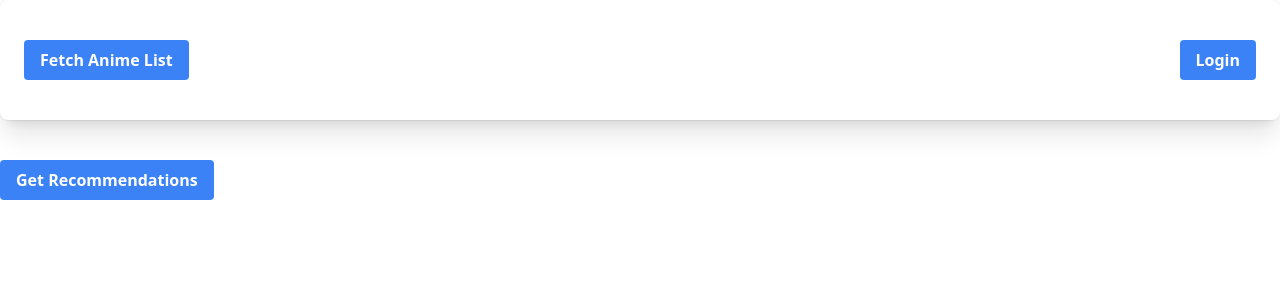
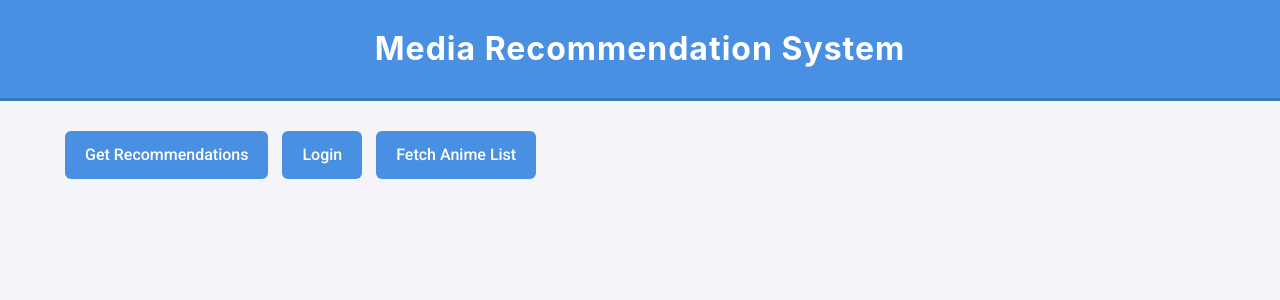
Before and after one commit to dasuzuki1/Media-Recommender, a Flask app: page /dashboard in a window 1280 px wide. Shown: the top 300 px of the page. Run offline with Flask 3, Linux system fonts and the light colour scheme; the visitor is signed in with stand-in values (Sample User, id 1).

Commit message:
Improved upon Website UI, added images to corresponding recommended media.

```diff
--- a/src/frontend/templates/dashboard.html
+++ b/src/frontend/templates/dashboard.html
@@ -1,64 +1,115 @@
 <!DOCTYPE html>
-<html lang="en" class="dark:bg-slate-800">
 <head>
     <link href="../static/css/styles.css" rel="stylesheet">
     <meta charset="UTF-8">
     <meta name="viewport" content="width=device-width, initial-scale=1.0">
     <title>Dashboard</title>
+    <link href="https://fonts.googleapis.com/css2?family=Roboto:wght@400;500;700&display=swap" rel="stylesheet">
+    <style>
+        body {
+            font-family: 'Roboto', sans-serif;
+            background-color: #f4f4f9;
+            color: #333;
+        }
+        .container {
+            max-width: 1200px;
+            margin: 0 auto;
+            padding: 20px;
+        }
+        .header {
+    background-color: #4a90e2;
+    color: white;
+    padding: 25px;
+    text-align: center;
+    font-family: 'Inter', sans-serif;
+    font-size: 32px; /* Larger for better hierarchy */
+    font-weight: 700;
+    letter-spacing: 1px;
+    border-bottom: 3px solid #357ab8; /* Adds slight depth */
+}
+
+
+.btn {
+    background-color: #4a90e2;
+    color: white;
+    padding: 12px 20px;
+    margin: 10px 5px;
+    border: none;
+    border-radius: 6px;
+    cursor: pointer;
+    font-size: 16px;
+    font-weight: 500;
+    transition: all 0.3s ease;
+}
+
+.btn:hover {
+    background-color: #357ab8;
+    transform: scale(1.05); /* Slight pop effect */
+}
+
+        .btn:hover {
+            background-color: #357ab8;
+        }
+        .recommendations {
+            margin-top: 20px;
+        }
+        .recommendation-item {
+            background-color: white;
+            padding: 15px;
+            margin-bottom: 10px;
+            border-radius: 5px;
+            box-shadow: 0 2px 4px rgba(0, 0, 0, 0.1);
+            display: flex;
+            align-items: center;
+            opacity: 0;
+            transform: translateY(20px);
+            animation: fadeInSlideUp 3s forwards;
+
+        }
+        .recommendation-item:hover {
+    transform: translateY(-5px); /* Lift effect on hover */
+}
+        .recommendation-item img {
+            width: 100px;
+            height: auto;
+            margin-right: 15px;
+            border-radius: 5px;
+        }
+        @keyframes fadeInSlideUp {
+            to {
+                opacity: 1;
+                transform: translateY(0);
+            }
+        }
+    </style>
 </head>
-<div id="outer">
-    <div class="bg-white dark:bg-slate-800 rounded-lg px-6 py-10 ring-1 ring-slate-900/5 shadow-xl flex items-center justify-between">
-      <button
-        class="btn bg-blue-500 hover:bg-blue-600 text-white font-bold py-2 px-4 rounded"
-        onclick="fetchAnimeList()"
-      >
-        Fetch Anime List
-      </button>
-      <button
-        class="bg-blue-500 hover:bg-blue-600 text-white font-bold py-2 px-4 rounded"
-        onclick="login()"
-      >
-        Login
-      </button>
+<body>
+    <div class="header">
+        <h1>Media Recommendation System</h1>
+    </div>
+    <div class="container">
+        <button class="btn" id="fetchRecommendations">Get Recommendations</button>
+        <button class="btn" onclick="login()">Login</button>
+        <button class="btn" onclick="fetchAnimeList()">Fetch Anime List</button>
+
+        <div id="recommendationsContainer" class="recommendations">
+            <!-- Recommendations will be appended here -->
         </div>
     </div>
-
-<body>
-    <div class="container">
-        <button style="float:left" class="bg-blue-500 hover:bg-blue-600 text-white font-bold py-2 px-4 rounded mt-10 ml-0" id="fetchRecommendations">Get Recommendations</button>
-    </div>
-
-    <div id="recommendationsContainer">
-        <!-- Recommendations will be appended here -->
-    </div>
-
-
-</body>
-
-
-
-
-
-
-
-
-
 
     <script>
         function login() {
             // Redirect the user to the login endpoint
             window.location.href = '/login';
         }
-</script>
 
-
-
-<script>
         document.getElementById("fetchRecommendations").addEventListener("click", async () => {
             try {
                 // Send request to the backend
                 const response = await fetch("/run_recommender", { method: "POST" });
                 const data = await response.json();
+
+                console.log(data); // Log the entire response
 
                 // Clear existing recommendations
                 const container = document.getElementById("recommendationsContainer");
@@ -66,15 +117,23 @@
 
                 if (data.recommendations && data.recommendations.length > 0) {
                     // Create a list of recommendations
-                const list = document.createElement("ul");
+                    data.recommendations.forEach((recommendation) => {
+                        console.log(recommendation.cover_image_large); // Log the image URL
 
-                data.recommendations.forEach((recommendation) => {
-                    const item = document.createElement("li");
-                    item.textContent = `${recommendation.title_romaji} - Score: ${recommendation.similarity_score.toFixed(2)}`;
-                    list.appendChild(item);
+                        const item = document.createElement("div");
+                        item.className = "recommendation-item";
+
+                        const img = document.createElement("img");
+                        img.src = recommendation.cover_image_large;
+                        img.alt = recommendation.title_romaji;
+
+                        const text = document.createElement("div");
+                        text.textContent = `${recommendation.title_romaji} - Rating: ${recommendation.average_score.toFixed(2)}`;
+
+                        item.appendChild(img);
+                        item.appendChild(text);
+                        container.appendChild(item);
                     });
-
-                container.appendChild(list);
                 } else {
                     container.textContent = "No recommendations available.";
                 }
@@ -83,18 +142,12 @@
                 alert("Failed to fetch recommendations. Please try again.");
             }
         });
-</script>
 
-
-<script>
         async function fetchAnimeList() {
             const response = await fetch('/fetch_anime_list', { method: 'POST' });
             const data = await response.json();
             alert(data.message || data.error);
         }
     </script>
-
-
-
-
+</body>
 </html>
--- a/src/frontend/website.py
+++ b/src/frontend/website.py
@@ -234,7 +234,7 @@ def recommender():
         return redirect("/login")
 
     anime_query = """
-    SELECT anime_id, title_romaji, genres, average_score, favourites, episodes, relations
+    SELECT anime_id, title_romaji, genres, average_score, favourites, episodes, relations, cover_image_large
     FROM Anime
     WHERE average_score IS NOT NULL AND average_score > 0 AND favourites > 100;
     """
@@ -323,9 +323,6 @@ def recommender():
     print(user_genre_weights)
     print("Sum of user_genre_weights:", user_genre_weights.sum())
 
-
-
-
     # Compute similarity
     similarity_scores = cosine_similarity([user_vector], anime_vectors)[0]
     anime_df['similarity_score'] = similarity_scores
@@ -337,11 +334,10 @@ def recommender():
 
 
     recommendations_df = recommendations_df.sort_values(by='similarity_score', ascending=False)
-
+    recommendations_df.average_score *= 10
     top_n = 10
     print(recommendations_df[['anime_id', 'title_romaji']])
-    return recommendations_df[['anime_id', 'title_romaji', 'similarity_score', 'genres']].head(top_n)
-
+    return recommendations_df[['anime_id', 'title_romaji', 'similarity_score', 'genres', 'cover_image_large', 'average_score']].head(top_n)
 
 @app.route("/run_recommender", methods=["POST"])
 def run_recommender():
```
Lines whose indentation alone changed are shown as unchanged.
